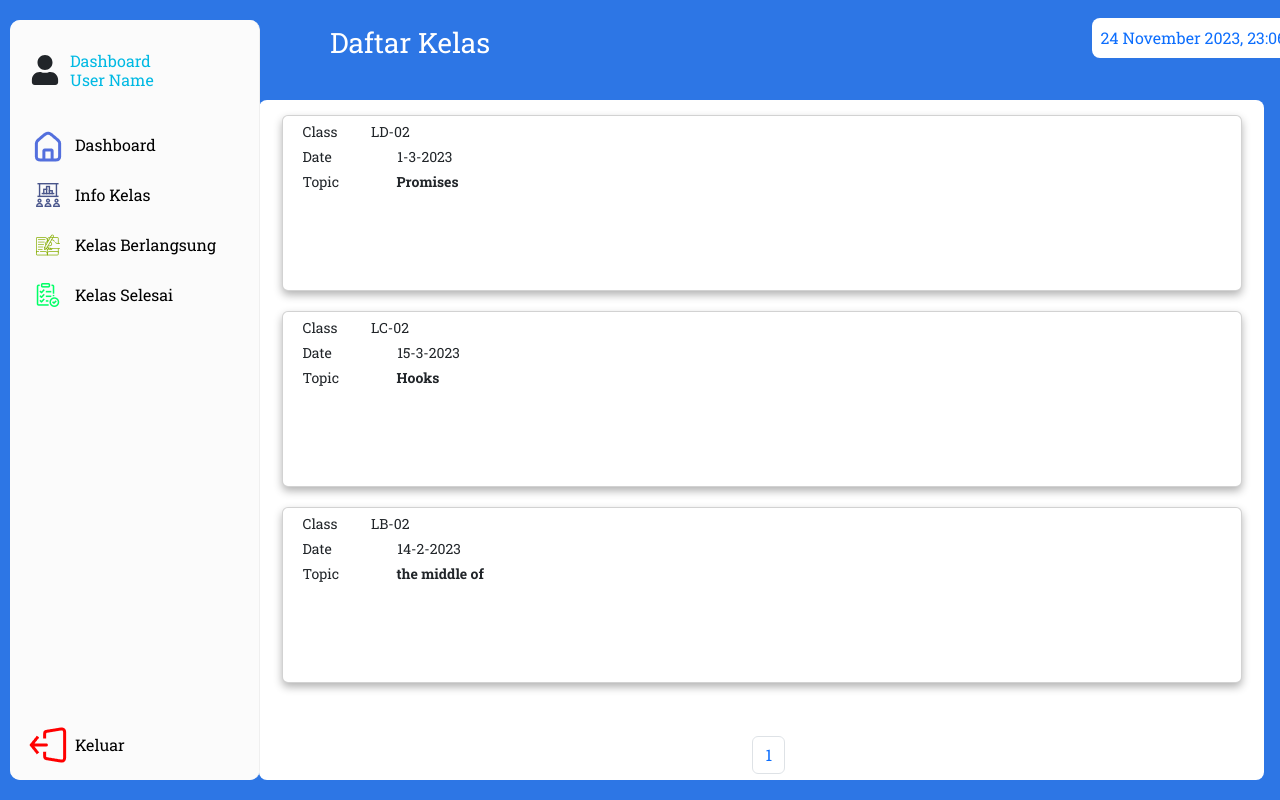
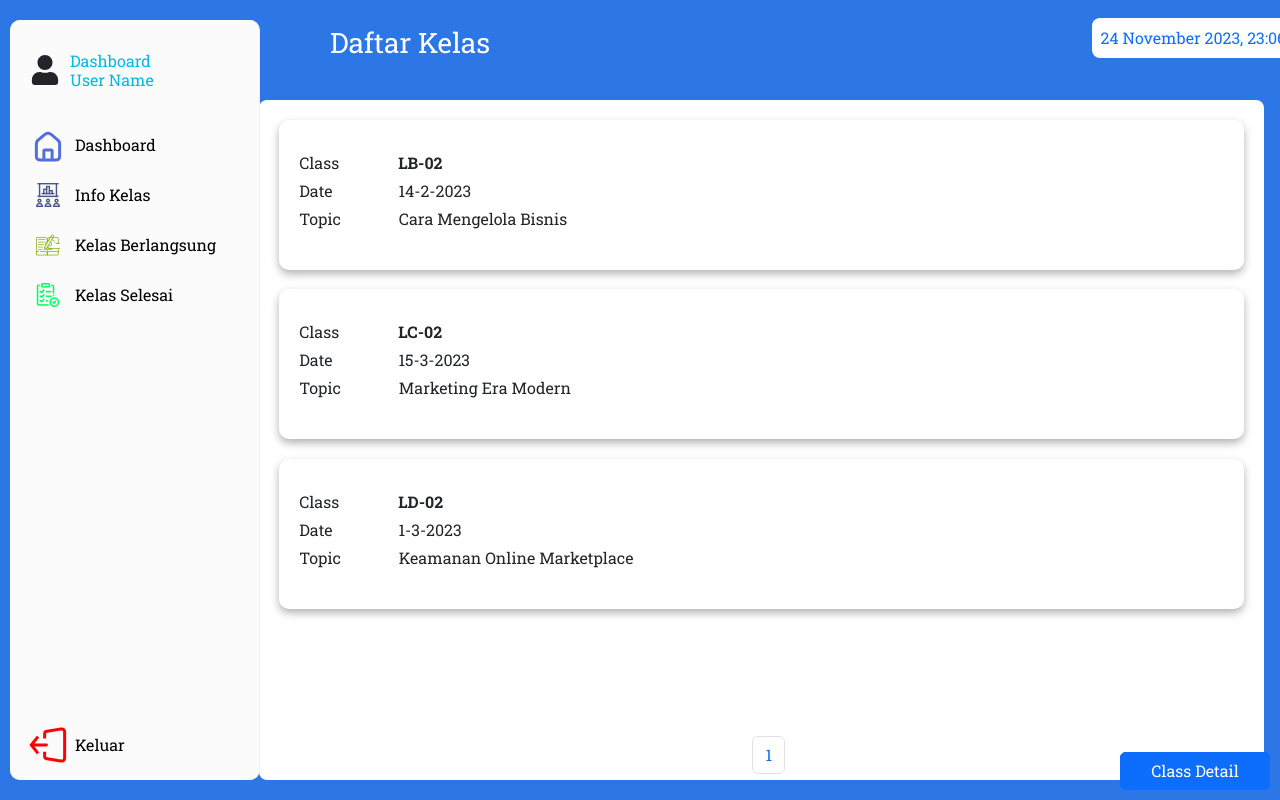
Before and after one commit to bryansupriadi/lms-dashboard, a React (Create React App) app: page /info-kelas in a window 1280 px wide. Built offline with nearby package versions, Linux system fonts and the light colour scheme.

Commit message:
update class

```diff
--- a/src/Component/ClassInfoCard.jsx
+++ b/src/Component/ClassInfoCard.jsx
@@ -1,9 +1,28 @@
+// import { useState } from "react";
+// import { useNavigate} from "react-router-dom";
+
+// const navigate = useNavigate();
+
+// const handleSubmit = () => {
+//   navigate("#")
+// }
+
 const CardPart = ({ data }) => (
-  <div className="card-container">
+  <div style={{ width: '100%', margin: '0 auto', padding: '20px' }}>
     {data.map((item, index) => (
-      <div key={index} className="card">
+      <div key={index} style={{
+        display: 'flex', /* Use Flexbox */
+        flexDirection: 'column', /* Stack children vertically */
+        justifyContent: 'center', /* Center items vertically */
+        width: '100%',
+        height: '150px',
+        marginRight: '0px',
+        marginBottom: '2%',
+        padding: '5px 20px',
+        borderRadius: '10px',
+        boxShadow: '0 4px 8px rgba(0, 0, 0, 0.3)' }}>
         <div className="class-code pb-1">
-          Class <span style={{ marginLeft: '30px' }}>{item.class}</span>
+          Class <span style={{ marginLeft: '55px', fontWeight: '700' }}>{item.class}</span>
         </div>
         {item.topicsAndDates && Array.isArray(item.topicsAndDates) && item.topicsAndDates.length > 0 && (
           <>
@@ -11,10 +30,23 @@ const CardPart = ({ data }) => (
               Date <span style={{ marginLeft: '62px' }}>{item.topicsAndDates[0].date}</span>
             </div>
             <div className="date-topic pb-2">
-              Topic <span style={{ marginLeft: '54px', fontWeight: '700' }}>{item.topicsAndDates[0].topic}</span>
+              Topic <span style={{ marginLeft: '54px' }}>{item.topicsAndDates[0].topic}</span>
             </div>
           </>
         )}
+        <button
+          type="button"
+          className="btn btn-primary"
+          style={{
+            width: "150px",
+            position: "fixed",
+            bottom: "10px",
+            right: "10px",
+          }}
+          // onClick={handleSubmit}
+        >
+          Class Detail
+        </button>
       </div>
     ))}
   </div>
--- a/src/Pages/ClassInfo.jsx
+++ b/src/Pages/ClassInfo.jsx
@@ -12,19 +12,19 @@ function InfoKelas() {
     const [todoData] = useState([
         {
             class: 'LB-02',
-            topics: ['the beginning of', 'the middle of', 'the end of'],
+            topics: ['Internet untuk Bisnis', 'Cara Mengelola Bisnis', 'Bisnis Era Modern'],
             dates: ['30-3-2023', '14-2-2023', '34-3-2023'],
             names: ['ado', 'ada', 'adi', 'adu', 'ade'],
         },
         {
             class: 'LC-02',
-            topics: ['Intro to React', 'State Management', 'Hooks'],
+            topics: ['Penggunaan Sosial Media', 'Pemanfaatan Sosial Media sebagai Promosi', 'Marketing Era Modern'],
             dates: ['22-3-2023', '18-3-2023', '15-3-2023'],
             names: ['john', 'doe', 'mary', 'jane'],
         },
         {
             class: 'LD-02',
-            topics: ['JavaScript Fundamentals', 'ES6 Features', 'Promises'],
+            topics: ['Manfaat E-Commerce', 'Online Marketplace', 'Keamanan Online Marketplace'],
             dates: ['10-3-2023', '5-3-2023', '1-3-2023'],
             names: ['bob', 'alice', 'charlie'],
         },
@@ -33,13 +33,15 @@ function InfoKelas() {
     const indexOfLastTodo = currentPage * todosPerPage;
     const indexOfFirstTodo = indexOfLastTodo - todosPerPage;
 
-    const sortedByDate = [...todoData].sort((a, b) => a.dates[0].localeCompare(b.dates[0]));
+    // Sort by 'class' property in ascending order
+    const sortedByClass = [...todoData].sort((a, b) => a.class.localeCompare(b.class));
 
-    const currentTodos = sortedByDate.slice(indexOfFirstTodo, indexOfLastTodo).map(todo => ({
+    // Create currentTodos array based on the sorted 'class' order
+    const currentTodos = sortedByClass.slice(indexOfFirstTodo, indexOfLastTodo).map(todo => ({
         ...todo,
-        topicsAndDates: todo.topics.map((topic, index) => ({
-            topic,
-            date: todo.dates[index],
+        topicsAndDates: todo.dates.map((date, index) => ({
+            date,
+            topic: todo.topics[index],
         })).sort((a, b) => a.date.localeCompare(b.date)),
         sortedNames: todo.names.sort((a, b) => a.localeCompare(b)),
     }));
@@ -55,7 +57,7 @@ function InfoKelas() {
                     <CardPart data={currentTodos} />
                     <Pagination
                         todosPerPage={todosPerPage}
-                        totalTodos={sortedByDate.length}
+                        totalTodos={sortedByClass.length}
                         paginate={paginate}
                     />
                 </section>
```
